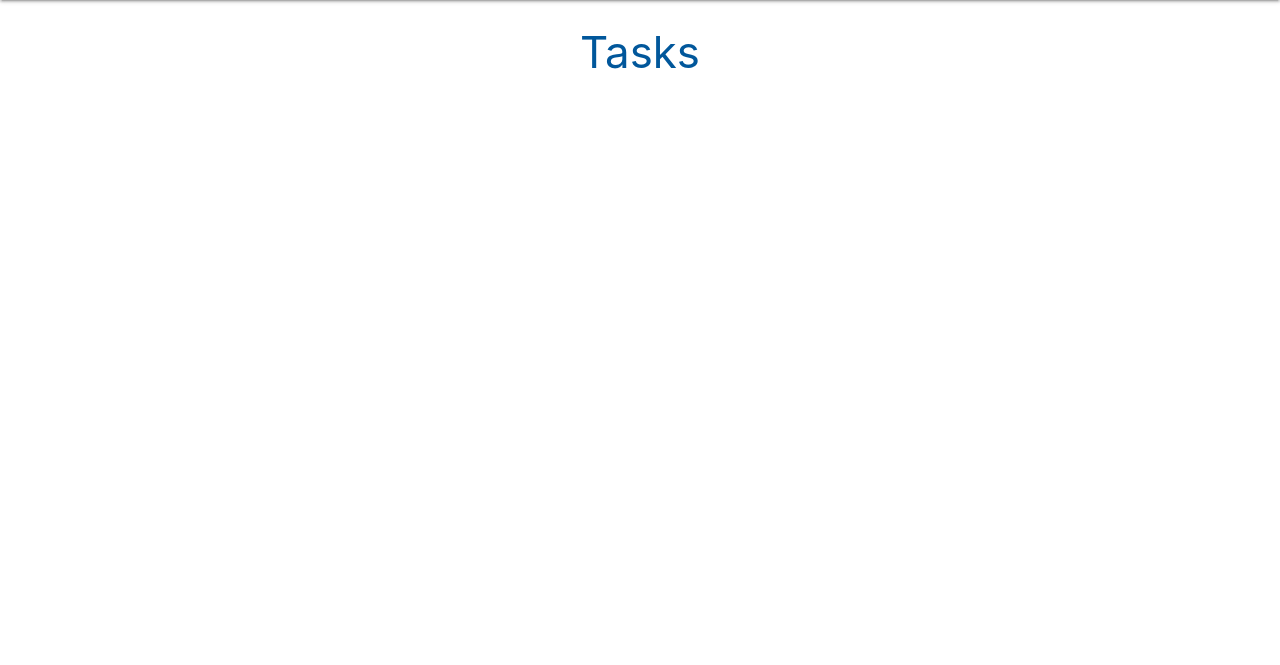
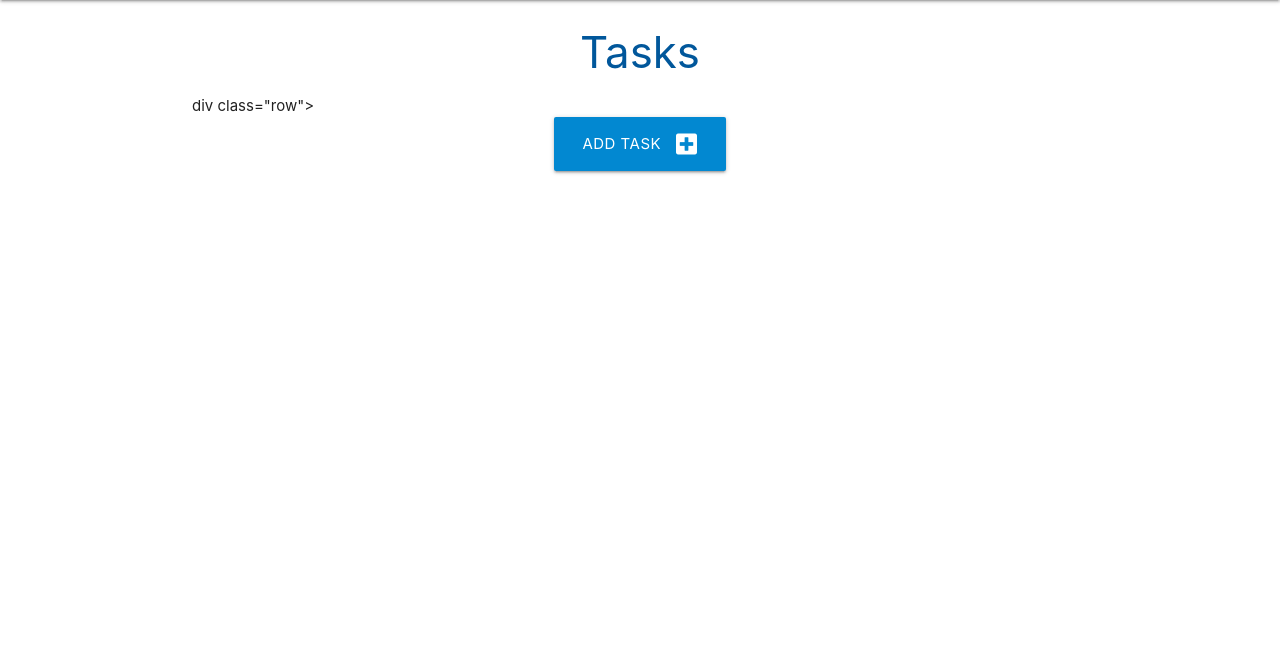
Before and after one commit to MarzenkaS/flask-sqlalchemy-task-manager, a Flask app: page / in a window 1280 px wide. Shown: the part 64-729 px from the top of the page. Run offline with Flask 3, Linux system fonts and the light colour scheme.

Commit message:
Create add_task function

```diff
--- a/taskmanager/routes.py
+++ b/taskmanager/routes.py
@@ -40,3 +40,20 @@ def delete_category(category_id):
     db.session.delete(category)
     db.session.commit()
     return redirect(url_for("categories"))
+
+
+@app.route("/add_task", methods=["GET", "POST"])
+def add_task():
+    categories = list(Category.query.order_by(Category.category_name).all())
+    if request.method == "POST":
+        task = Task(
+            task_name=request.form.get("task_name"),
+            task_description=request.form.get("task_description"),
+            is_urgent=bool(True if request.form.get("is_urgent") else False),
+            due_date=request.form.get("due_date"),
+            category_id=request.form.get("category_id")
+        )
+        db.session.add(task)
+        db.session.commit()
+        return redirect(url_for("home"))
+    return render_template("add_task.html", categories=categories)
--- a/taskmanager/templates/base.html
+++ b/taskmanager/templates/base.html
@@ -26,7 +26,7 @@
                 <a href="#" data-target="mobile-demo" class="sidenav-trigger"><i class="fas fa-bars"></i></a>
                 <ul class="right hide-on-med-and-down">
                     <li><a href="{{ url_for('home') }}">Home</a></li>
-                    <li><a href="">New Task</a></li>
+                    <li><a href="{{ url_for('add_task') }}">New Task</a></li>
                     <li><a href="{{ url_for('categories') }}">Categories</a></li>
                 </ul>
             </div>
@@ -35,7 +35,7 @@
         <!-- mobile sidenav -->
         <ul class="sidenav" id="mobile-demo">
             <li><a href="{{ url_for('home') }}">Home</a></li>
-            <li><a href="">New Task</a></li>
+            <li><a href="{{ url_for('add_task') }}">New Task</a></li>
             <li><a href="{{ url_for('categories') }}">Categories</a></li>
         </ul>
     </header>
--- a/taskmanager/templates/categories.html
+++ b/taskmanager/templates/categories.html
@@ -22,7 +22,7 @@
             </div>
             <div class="card-action">
                 <a href="{{ url_for('edit_category', category_id=category.id) }}" class="btn green accent-4">Edit</a>
-                <a href="#" class="btn red">Delete</a>
+                <a href="{{ url_for('delete_category', category_id=category.id) }}" class="btn red">Delete</a>
             </div>
         </div>
     </div>
--- a/taskmanager/templates/tasks.html
+++ b/taskmanager/templates/tasks.html
@@ -2,4 +2,12 @@
 
 <h3 class="light-blue-text text-darken-4 center-align">Tasks</h3>
 
+div class="row">
+<div class="col s12 center-align">
+    <a href="{{ url_for('add_task') }}" class="btn-large light-blue darken-2">
+        Add Task <i class="fas fa-plus-square right"></i>
+    </a>
+</div>
+</div>
+
 {% endblock %}
```
